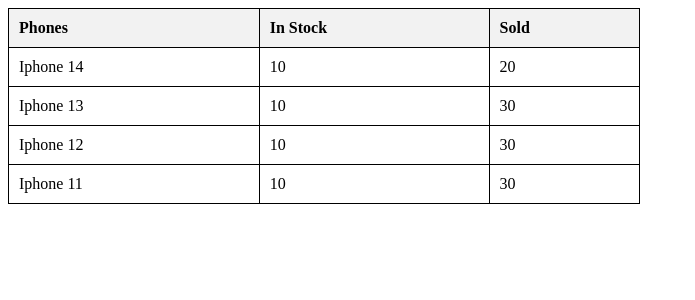
After one commit to Blini73/php_mysql, a PHP site: page /lesson_5/challenge.php in a window 1280 px wide. The commit adds this page. Shown: the top 300 px of the page, without its empty margins (0-695 px from the left). Run offline with PHP 8.4, Linux system fonts and the light colour scheme.

Commit message:
shgasihg

```diff
--- /dev/null
+++ b/lesson_5/challenge.php
@@ -0,0 +1,48 @@
+<!DOCTYPE html>
+<html lang="en">
+<head>
+    <meta charset="UTF-8">
+    <meta name="viewport" content="width=device-width, initial-scale=1.0">
+    <title>Document</title>
+    <style>
+        table{
+            width: 50%;
+            border-collapse: collapse;
+        }
+        tr,th, td{
+            padding: 10px;
+            text-align: left;
+            border: 1px solid black;
+        }
+        th{
+            background-color: #f2f2f2;
+            color: black;
+        }
+    </style>
+</head>
+<body>
+    <table border = "1">
+        <tr>
+            <th>Phones</th>
+            <th>In Stock</th>
+            <th>Sold</th>
+        </tr>
+    <?php
+ $phone = array(
+    array("Iphone 14", 10, 20),
+    array("Iphone 13", 10 , 30),
+    array("Iphone 12", 10 , 30),
+    array("Iphone 11", 10 , 30),
+ );
+
+ for($row=0; $row<4; $row++){
+    echo "<tr>";
+    for($col=0; $col<3; $col++){
+        echo "<td>".$phone[$row][$col]."</td>";
+    }
+    echo "</tr>";
+ }
+ echo "</table>";
+    ?>
+</body>
+</html>
```
Also changed, not shown: lesson_5/index.php (+14 -3 lines), lesson_5/nested_loops.php (added, +13 -0 lines).
